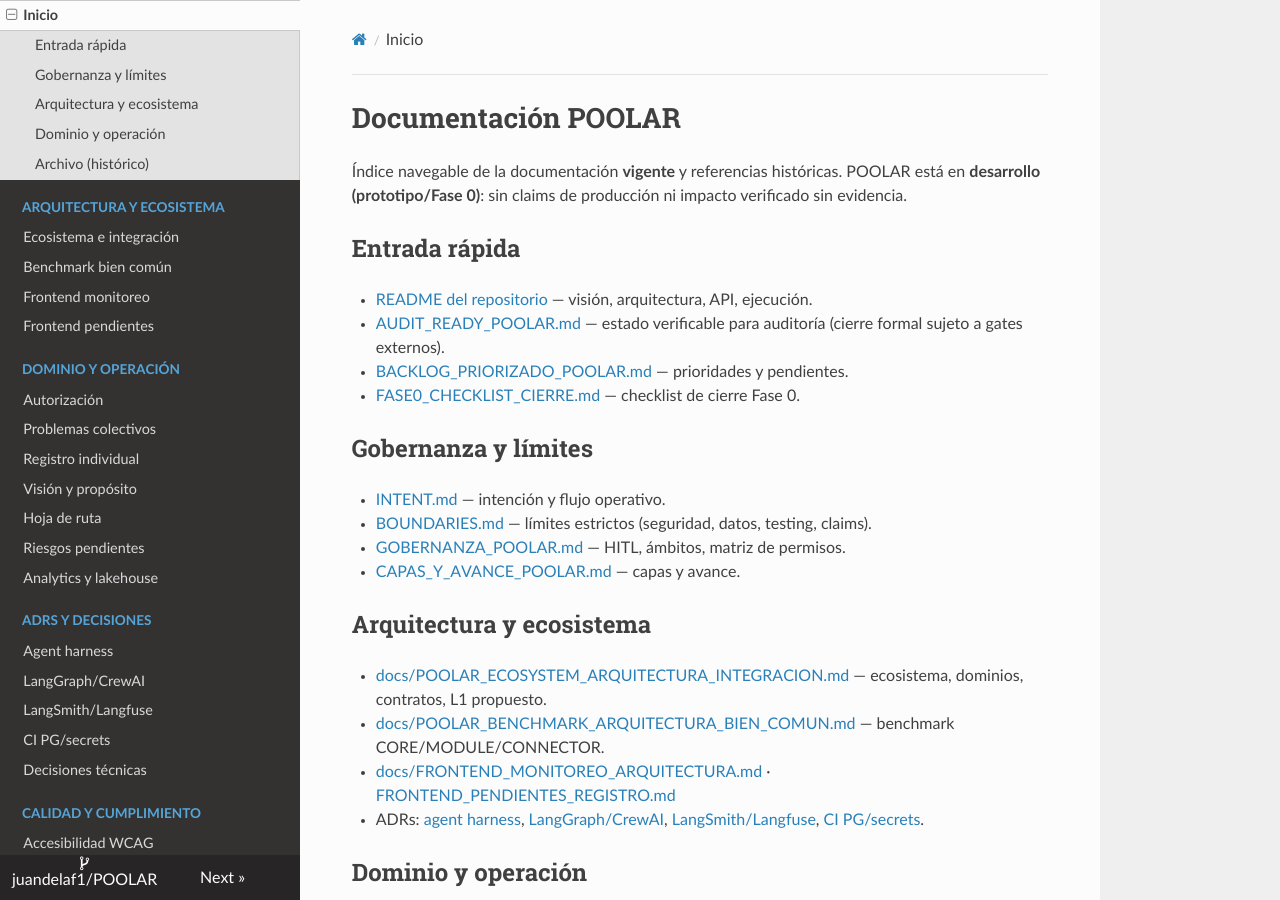
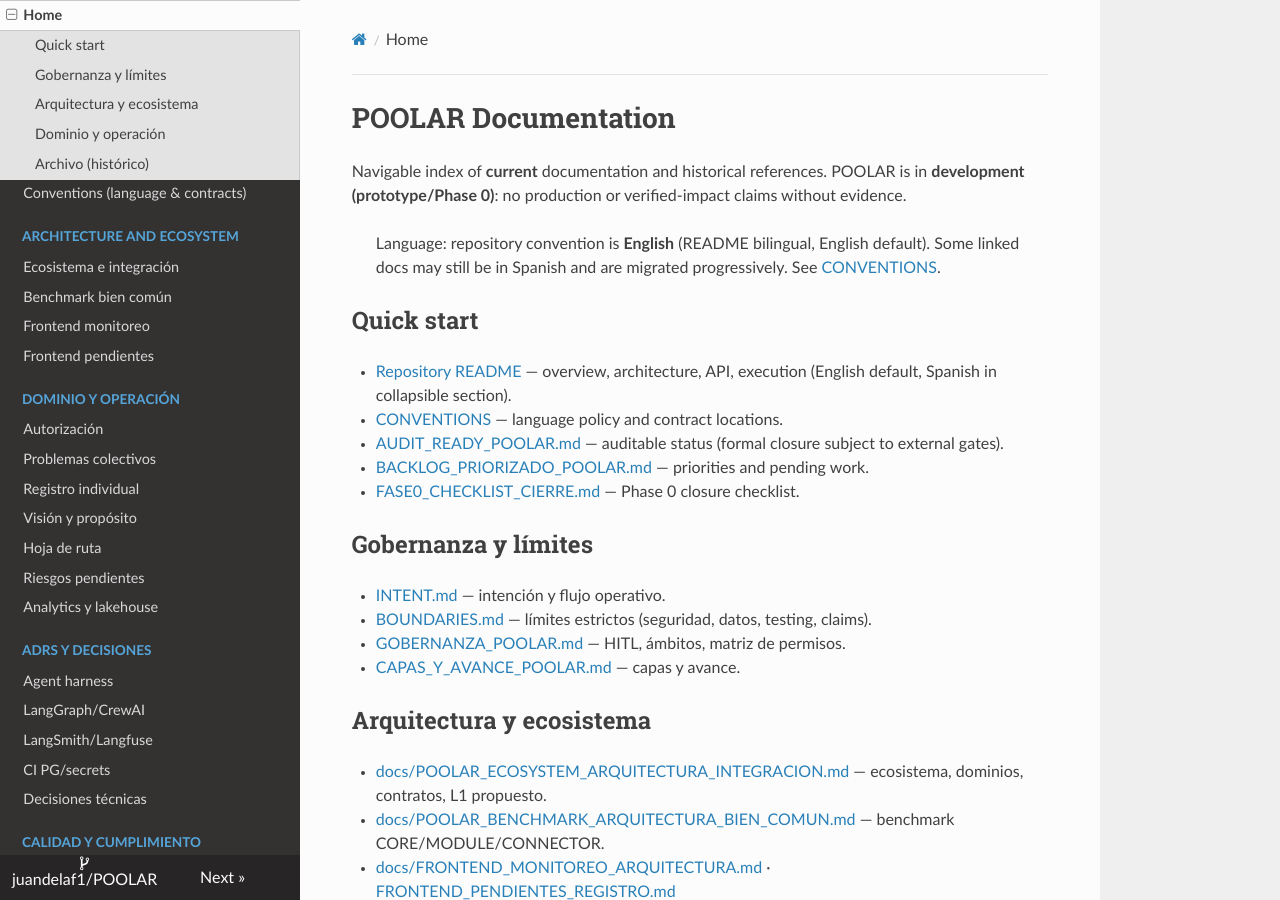
Before and after one commit to juandelaf1/POOLAR, an MkDocs documentation site: the page built from docs/index.md, in a window 1280 px wide and 900 px high. Built offline with MkDocs 1.6.1, drawn with Linux system fonts in a browser that asks for light colours; nearby versions of some CDN libraries.

Commit message:
docs: set English as default language and bilingual README

```diff
--- a/docs/index.md
+++ b/docs/index.md
@@ -1,12 +1,15 @@
-# Documentación POOLAR
+# POOLAR Documentation
 
-Índice navegable de la documentación **vigente** y referencias históricas. POOLAR está en **desarrollo (prototipo/Fase 0)**: sin claims de producción ni impacto verificado sin evidencia.
+Navigable index of **current** documentation and historical references. POOLAR is in **development (prototype/Phase 0)**: no production or verified-impact claims without evidence.
 
-## Entrada rápida
-- [README del repositorio](../README.md) — visión, arquitectura, API, ejecución.
-- [AUDIT_READY_POOLAR.md](../AUDIT_READY_POOLAR.md) — estado verificable para auditoría (cierre formal sujeto a gates externos).
-- [BACKLOG_PRIORIZADO_POOLAR.md](../BACKLOG_PRIORIZADO_POOLAR.md) — prioridades y pendientes.
-- [FASE0_CHECKLIST_CIERRE.md](../FASE0_CHECKLIST_CIERRE.md) — checklist de cierre Fase 0.
+> Language: repository convention is **English** (README bilingual, English default). Some linked docs may still be in Spanish and are migrated progressively. See [CONVENTIONS](CONVENTIONS.md).
+
+## Quick start
+- [Repository README](../README.md) — overview, architecture, API, execution (English default, Spanish in collapsible section).
+- [CONVENTIONS](CONVENTIONS.md) — language policy and contract locations.
+- [AUDIT_READY_POOLAR.md](../AUDIT_READY_POOLAR.md) — auditable status (formal closure subject to external gates).
+- [BACKLOG_PRIORIZADO_POOLAR.md](../BACKLOG_PRIORIZADO_POOLAR.md) — priorities and pending work.
+- [FASE0_CHECKLIST_CIERRE.md](../FASE0_CHECKLIST_CIERRE.md) — Phase 0 closure checklist.
 
 ## Gobernanza y límites
 - [INTENT.md](../INTENT.md) — intención y flujo operativo.
--- a/mkdocs.yml
+++ b/mkdocs.yml
@@ -4,8 +4,9 @@
 repo_name: juandelaf1/POOLAR
 
 nav:
-  - Inicio: index.md
-  - Arquitectura y ecosistema:
+  - Home: index.md
+  - Conventions (language & contracts): CONVENTIONS.md
+  - Architecture and ecosystem:
       - Ecosistema e integración: POOLAR_ECOSYSTEM_ARQUITECTURA_INTEGRACION.md
       - Benchmark bien común: POOLAR_BENCHMARK_ARQUITECTURA_BIEN_COMUN.md
       - Frontend monitoreo: FRONTEND_MONITOREO_ARQUITECTURA.md
```
Also changed, not shown: README.md (+192 -0 lines), docs/CONVENTIONS.md (added, +30 -0 lines).
